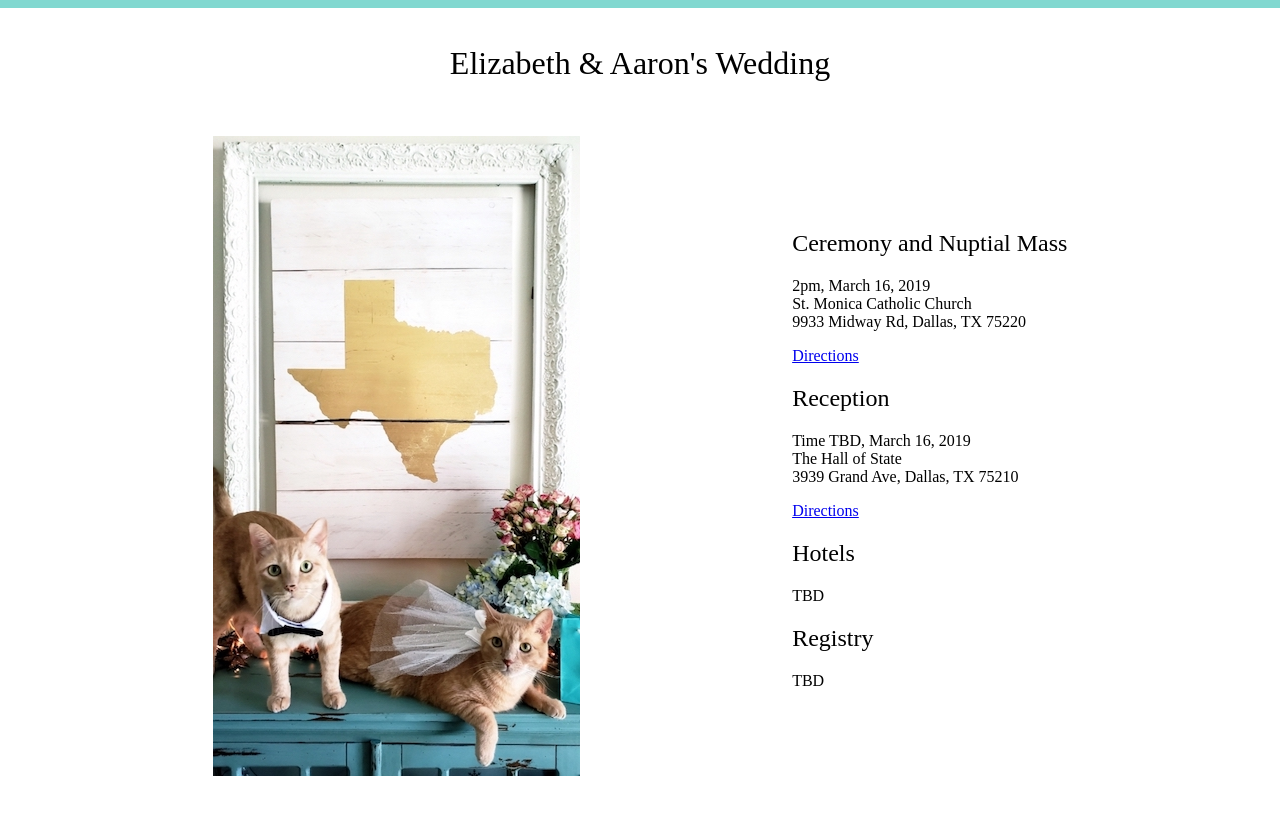
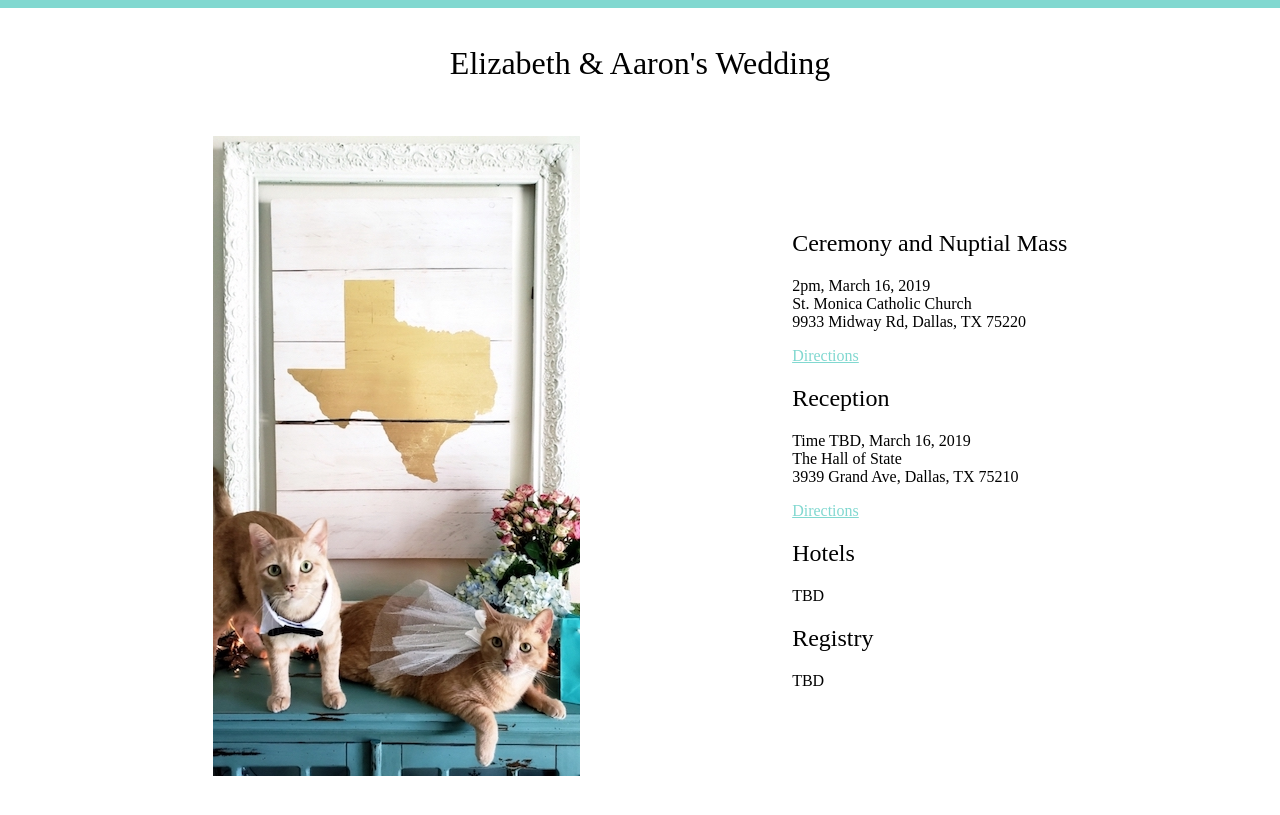
Before and after one commit to breckenedge/meowiedintexas.com, a Jekyll site: the page built from index.html, in a window 1280 px wide. Shown: the top 815 px of the page. Built offline with Jekyll 4.4.1, drawn with Linux system fonts in a browser that asks for light colours.

Commit message:
Use fancy color for links

```diff
--- a/assets/main.css
+++ b/assets/main.css
@@ -21,6 +21,12 @@ main {
   padding: 1em 0;
 }
 
+main a,
+main a:active,
+main a:visited {
+  color: var(--tiffanyBlueColor);
+}
+
 .row {
   display: flex;
   flex-direction: row;
```
Also changed, not shown: assets/cats.jpg (added), assets/engaged.jpg (added), assets/mimi.jpg (added), assets/ring.jpg (added), assets/save-the-date.jpg (added).
